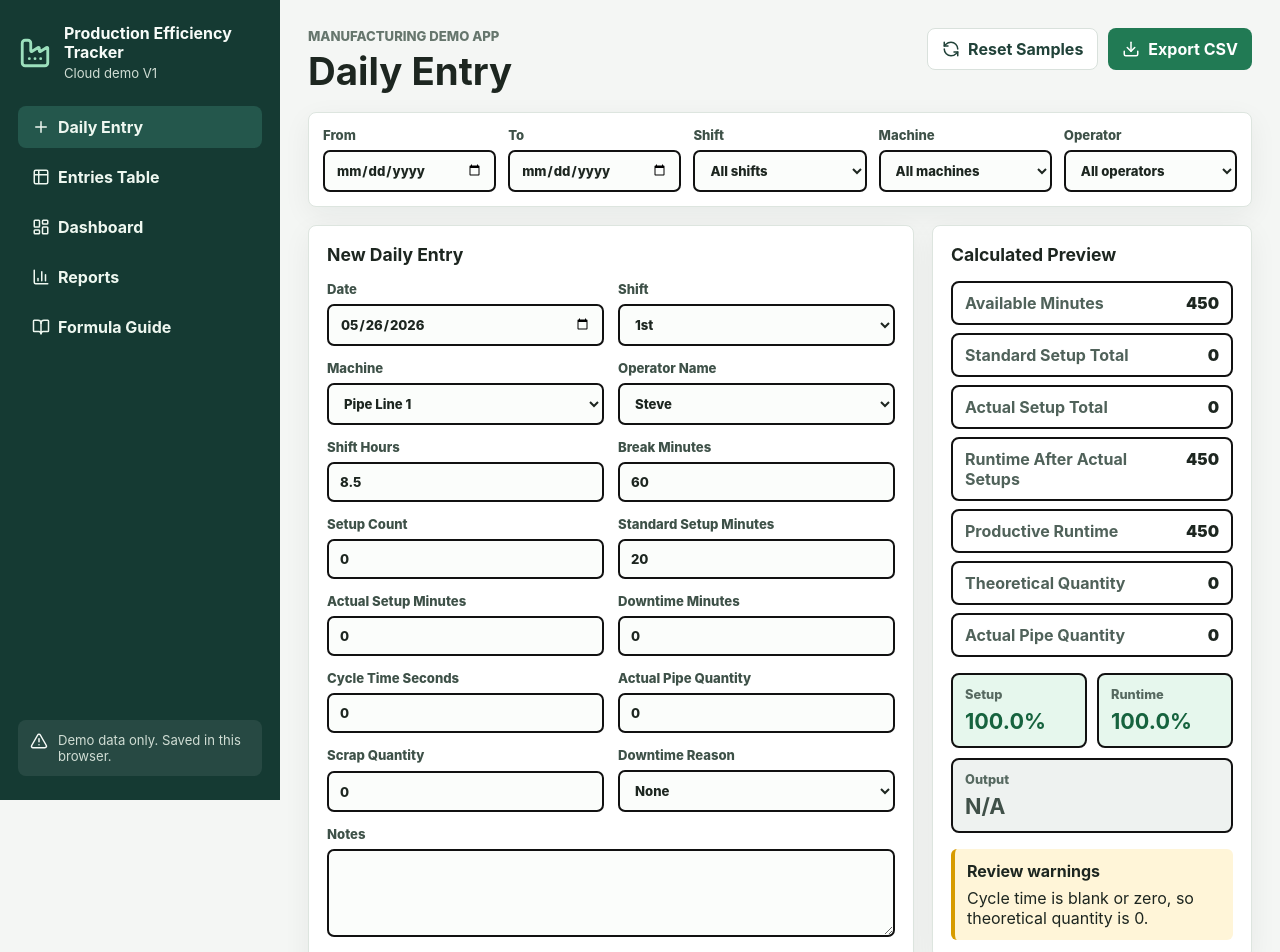
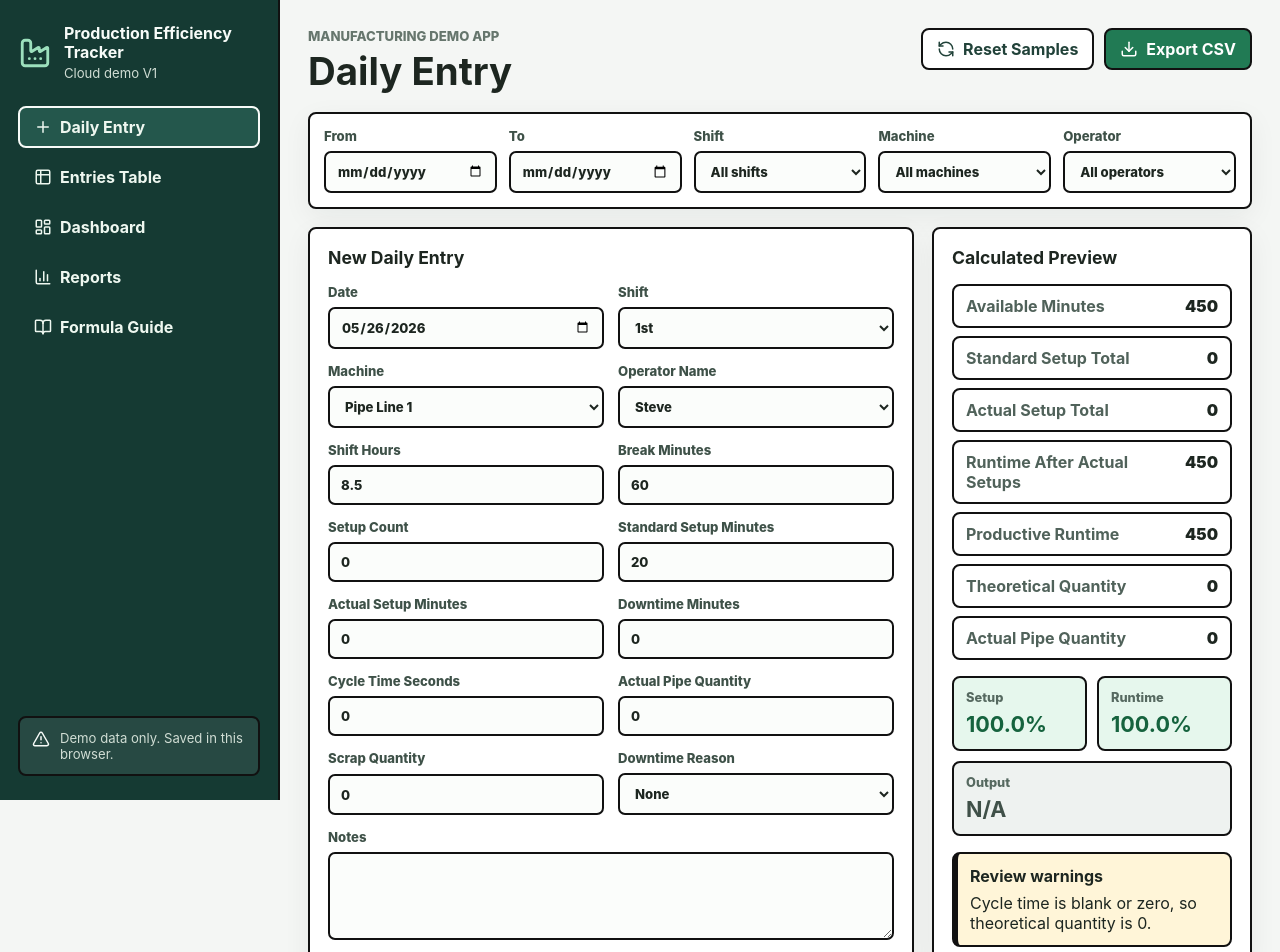
Before and after one commit to tolani13/production-efficiency-tracker, a React (Vite) app: page / in a window 1280 px wide. Shown: the top 952 px of the page. Built offline with nearby package versions, Linux system fonts and the light colour scheme.

Commit message:
Strengthen black visual separators

```diff
--- a/src/styles.css
+++ b/src/styles.css
@@ -3,6 +3,8 @@
   font-family: Inter, ui-sans-serif, system-ui, -apple-system, BlinkMacSystemFont, "Segoe UI", sans-serif;
   background: #f4f6f4;
   color: #1d2620;
+  --line: #111;
+  --line-soft: #111;
 }
 
 * {
@@ -40,6 +42,7 @@ button {
   position: sticky;
   top: 0;
   height: 100vh;
+  border-right: 2px solid var(--line);
 }
 
 .brand {
@@ -89,11 +92,13 @@ nav button {
   justify-content: flex-start;
   color: #eef7f0;
   background: transparent;
+  border: 2px solid transparent;
 }
 
 nav button.active,
 nav button:hover {
   background: #24574c;
+  border-color: #f7fbf8;
 }
 
 svg {
@@ -111,6 +116,7 @@ svg {
   padding: 12px;
   border-radius: 8px;
   background: rgba(255, 255, 255, 0.08);
+  border: 2px solid var(--line);
 }
 
 main {
@@ -160,12 +166,13 @@ h2 {
 .primary {
   background: #217a54;
   color: white;
+  border: 2px solid var(--line) !important;
 }
 
 .ghost {
   background: white;
   color: #214239;
-  border: 1px solid #d9e1dc !important;
+  border: 2px solid var(--line) !important;
 }
 
 .filters,
@@ -176,7 +183,7 @@ h2 {
 .guide article,
 .notice {
   background: white;
-  border: 1px solid #dde5df;
+  border: 2px solid var(--line);
   border-radius: 8px;
   box-shadow: 0 8px 28px rgba(20, 36, 29, 0.06);
 }
@@ -201,7 +208,7 @@ input,
 select,
 textarea {
   width: 100%;
-  border: 2px solid #111;
+  border: 2px solid var(--line);
   border-radius: 7px;
   padding: 10px 11px;
   color: #1d2620;
@@ -257,6 +264,7 @@ textarea {
 
 .pill {
   border-radius: 999px;
+  border: 2px solid var(--line);
   background: #e1f4e9;
   color: #17643f;
   padding: 6px 10px;
@@ -279,7 +287,7 @@ textarea {
   justify-content: space-between;
   gap: 12px;
   padding: 10px 12px;
-  border: 2px solid #111;
+  border: 2px solid var(--line);
   border-radius: 8px;
   background: #fff;
 }
@@ -301,7 +309,7 @@ textarea {
 .badge,
 .summary-card {
   border-radius: 8px;
-  border: 2px solid #111;
+  border: 2px solid var(--line);
   padding: 12px;
 }
 
@@ -350,8 +358,9 @@ textarea {
   margin-top: 16px;
   padding: 12px;
   background: #fff5d8;
-  border-left: 4px solid #d79b00;
-  border-radius: 6px;
+  border: 2px solid var(--line);
+  border-left-width: 6px;
+  border-radius: 8px;
 }
 
 .table-scroll {
@@ -363,13 +372,14 @@ table {
   width: 100%;
   border-collapse: collapse;
   min-width: 1200px;
+  border: 2px solid var(--line);
 }
 
 th,
 td {
   text-align: left;
   padding: 10px;
-  border-bottom: 1px solid #e7ede9;
+  border: 2px solid var(--line);
   vertical-align: top;
   font-size: 0.87rem;
 }
@@ -377,13 +387,14 @@ td {
 th {
   position: sticky;
   top: 0;
-  background: #f3f7f4;
+  background: #eaf0ec;
   z-index: 1;
   color: #34463e;
+  border-bottom: 2px solid var(--line);
 }
 
 tr.needs-review td:first-child {
-  border-left: 4px solid #d79b00;
+  box-shadow: inset 6px 0 0 #d79b00;
 }
 
 .score {
@@ -391,6 +402,7 @@ tr.needs-review td:first-child {
   min-width: 70px;
   justify-content: center;
   border-radius: 999px;
+  border: 2px solid var(--line);
   padding: 5px 8px;
   font-weight: 900;
 }
@@ -399,7 +411,7 @@ tr.needs-review td:first-child {
   width: 34px;
   height: 34px;
   border-radius: 7px;
-  border: 1px solid #dce5df;
+  border: 2px solid var(--line);
   background: white;
   color: #23463d;
   display: inline-grid;
@@ -447,7 +459,7 @@ tr.needs-review td:first-child {
 
 .print-preview {
   background: white;
-  border: 2px solid #111;
+  border: 2px solid var(--line);
   border-radius: 8px;
   box-shadow: 0 8px 28px rgba(20, 36, 29, 0.06);
   display: grid;
@@ -460,7 +472,7 @@ tr.needs-review td:first-child {
   justify-content: space-between;
   gap: 20px;
   align-items: flex-start;
-  border-bottom: 2px solid #111;
+  border-bottom: 2px solid var(--line);
   padding-bottom: 14px;
 }
 
@@ -523,12 +535,14 @@ tr.needs-review td:first-child {
   background: #edf2ef;
   border-radius: 999px;
   overflow: hidden;
+  border: 2px solid var(--line);
 }
 
 .bar-track div {
   height: 100%;
   background: #3f8f6d;
   border-radius: inherit;
+  border-right: 2px solid var(--line);
 }
 
 .guide {
@@ -656,7 +670,7 @@ tr.needs-review td:first-child {
   }
 
   .bar-track {
-    border: 1px solid #111;
+    border: 2px solid var(--line);
   }
 
   th {
```
